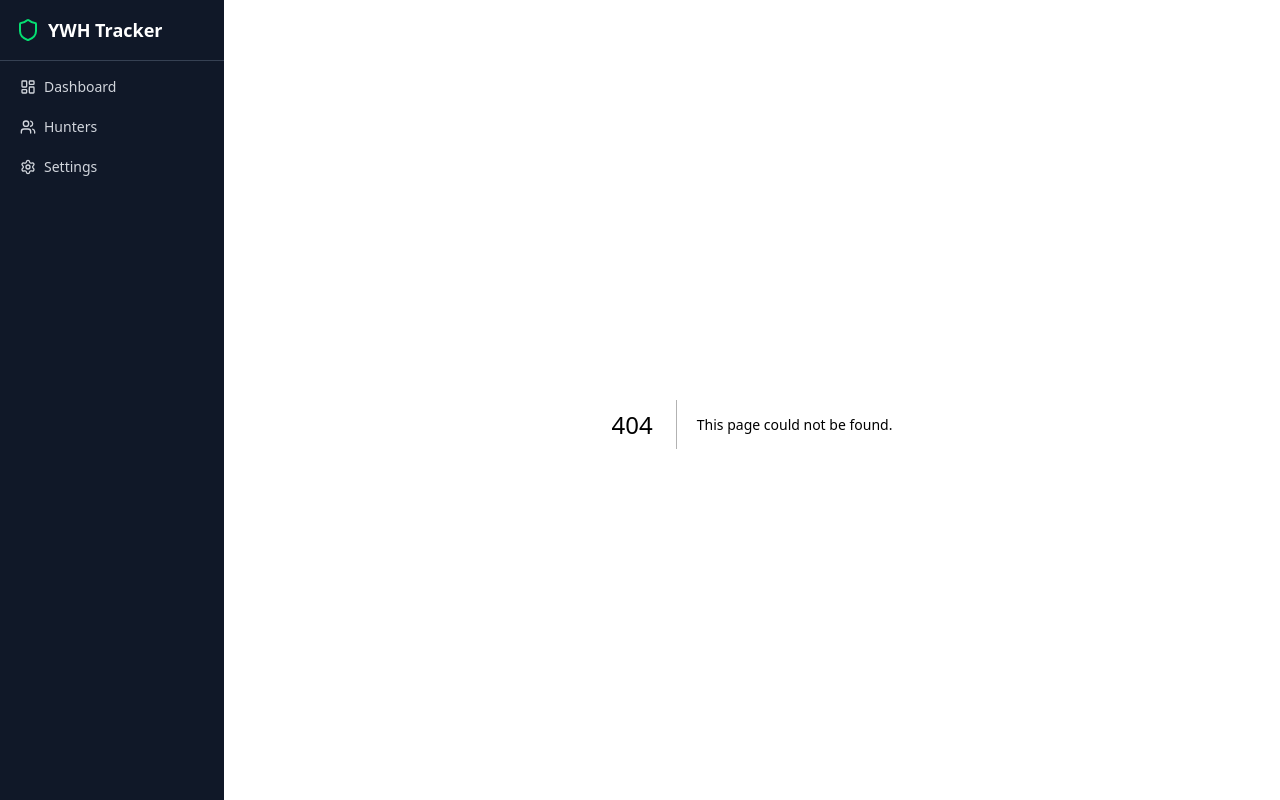
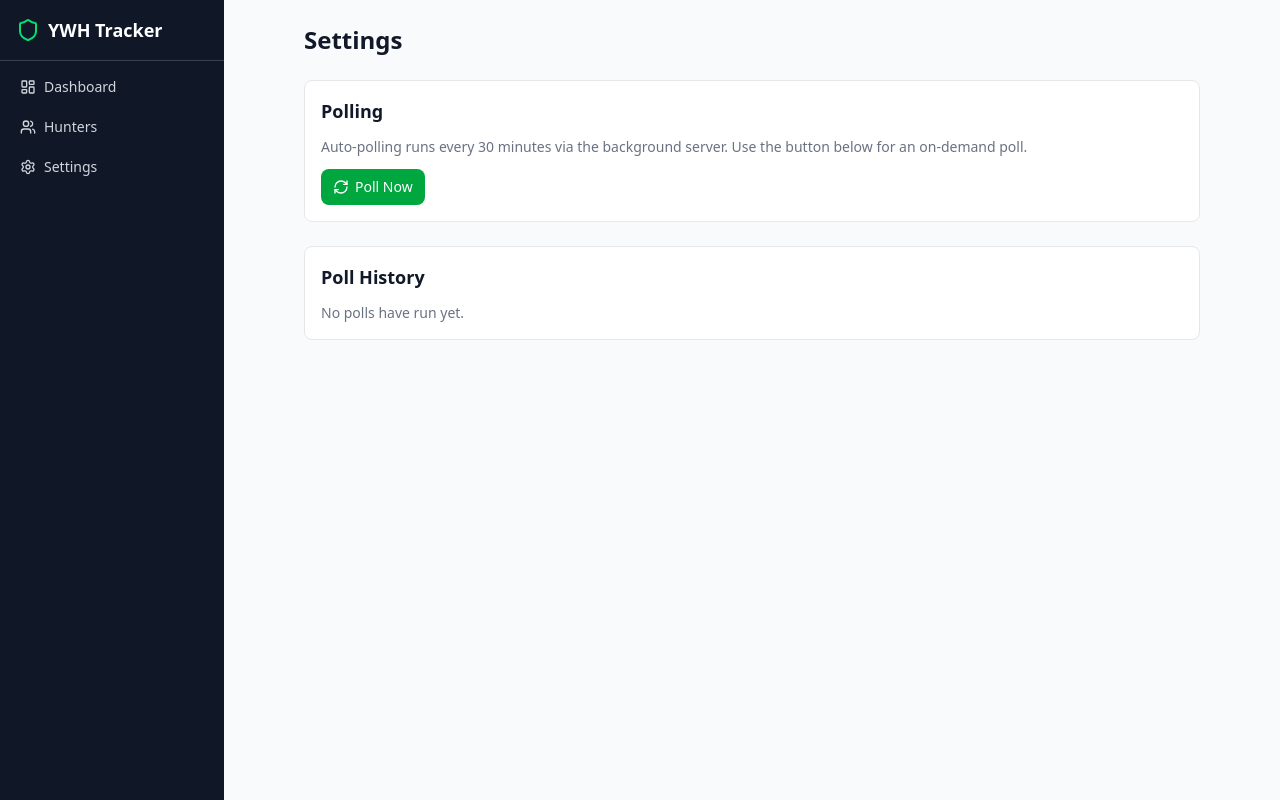
Before and after one commit to dorjoos/huntertrack, a Next.js app: page /settings in a window 1280 px wide. Before the commit this address had no page. Built offline with nearby package versions, Linux system fonts and the light colour scheme; no server answers; the database is empty.

Commit message:
feat: implement settings page with poll log history

```diff
--- /dev/null
+++ b/src/app/settings/page.tsx
@@ -0,0 +1,81 @@
+import { prisma } from "@/lib/db";
+import PollNowButton from "@/components/PollNowButton";
+import StatusBadge from "@/components/StatusBadge";
+
+export const dynamic = "force-dynamic";
+
+export default async function SettingsPage() {
+  const pollLogs = await prisma.pollLog.findMany({
+    orderBy: { startedAt: "desc" },
+    take: 20,
+  });
+
+  return (
+    <div className="max-w-4xl mx-auto space-y-6">
+      <h1 className="text-2xl font-bold">Settings</h1>
+
+      <div className="bg-white p-4 rounded-lg border border-gray-200 space-y-3">
+        <h2 className="text-lg font-semibold">Polling</h2>
+        <p className="text-sm text-gray-500">
+          Auto-polling runs every 30 minutes via the background server. Use the
+          button below for an on-demand poll.
+        </p>
+        <PollNowButton />
+      </div>
+
+      <div className="bg-white p-4 rounded-lg border border-gray-200">
+        <h2 className="text-lg font-semibold mb-3">Poll History</h2>
+        {pollLogs.length === 0 ? (
+          <p className="text-sm text-gray-500">No polls have run yet.</p>
+        ) : (
+          <table className="w-full text-sm">
+            <thead>
+              <tr className="text-left text-gray-500 border-b">
+                <th className="pb-2">Time</th>
+                <th className="pb-2">Status</th>
+                <th className="pb-2">New Activities</th>
+                <th className="pb-2">Duration</th>
+                <th className="pb-2">Error</th>
+              </tr>
+            </thead>
+            <tbody>
+              {pollLogs.map((log) => {
+                const duration =
+                  log.finishedAt && log.startedAt
+                    ? Math.round(
+                        (log.finishedAt.getTime() - log.startedAt.getTime()) / 1000
+                      )
+                    : null;
+                return (
+                  <tr key={log.id} className="border-b border-gray-100">
+                    <td className="py-2">
+                      {log.startedAt.toLocaleString()}
+                    </td>
+                    <td className="py-2">
+                      <StatusBadge
+                        state={
+                          log.status === "success"
+                            ? "resolved"
+                            : log.status === "error"
+                            ? "new"
+                            : "accepted"
+                        }
+                      />
+                    </td>
+                    <td className="py-2">{log.newActivities}</td>
+                    <td className="py-2">
+                      {duration !== null ? `${duration}s` : "—"}
+                    </td>
+                    <td className="py-2 text-red-500 text-xs truncate max-w-[200px]">
+                      {log.error || "—"}
+                    </td>
+                  </tr>
+                );
+              })}
+            </tbody>
+          </table>
+        )}
+      </div>
+    </div>
+  );
+}
```
